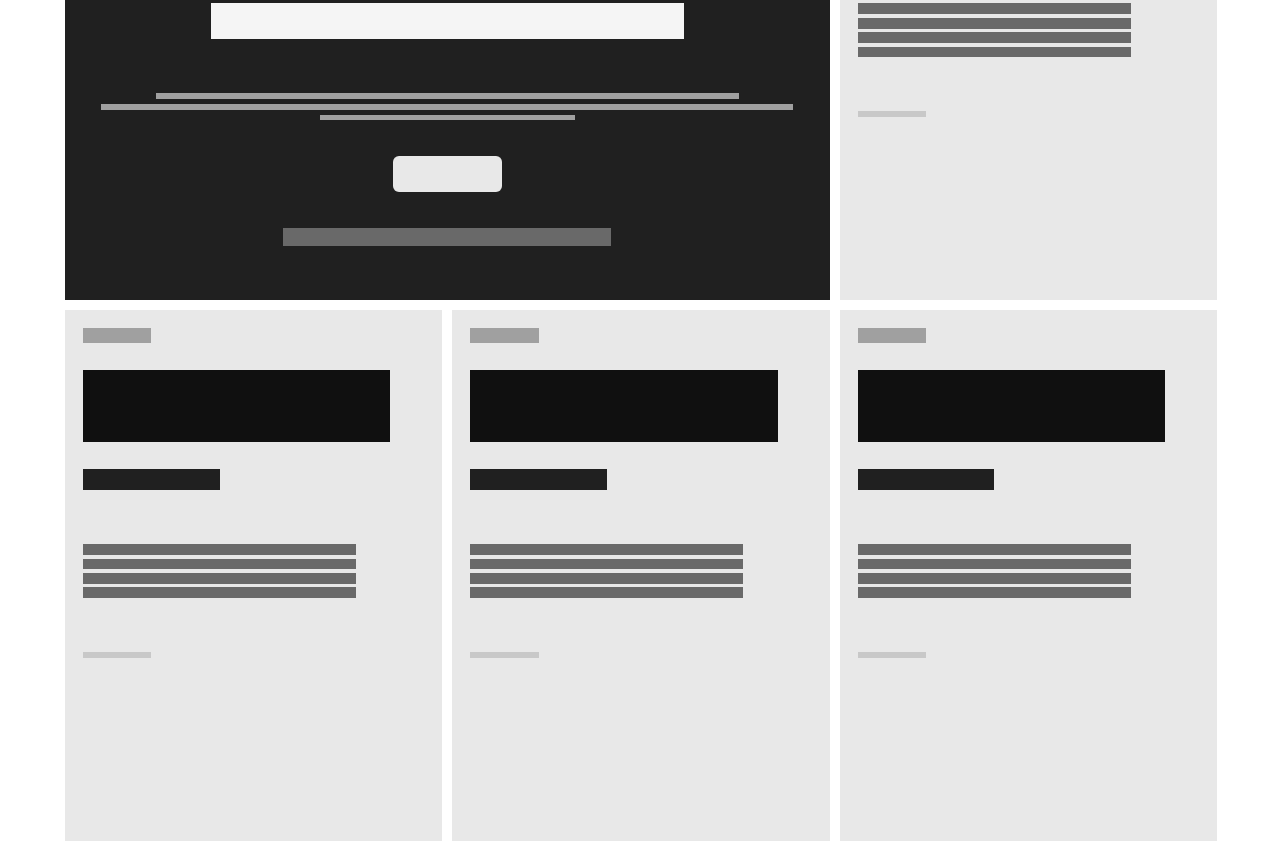
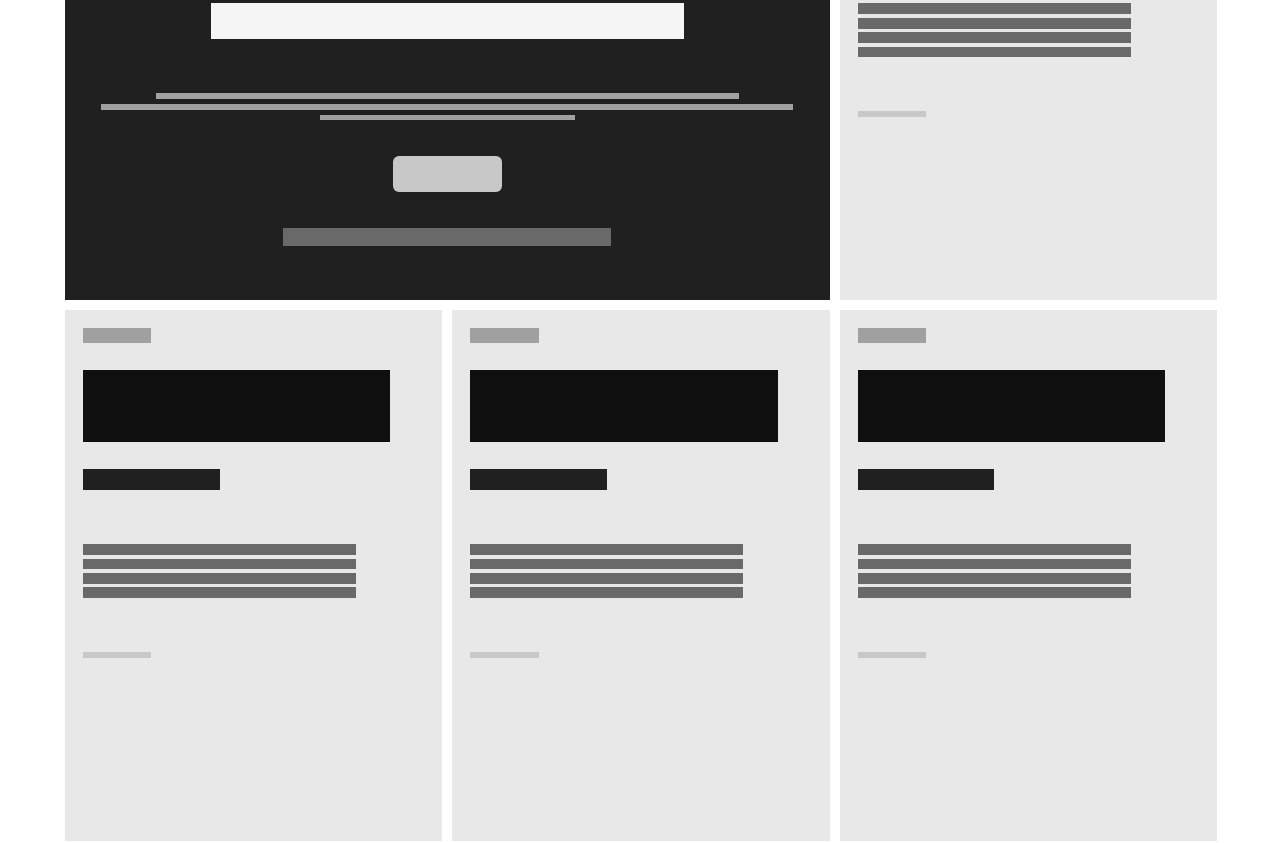
Before and after one commit to Blaise-Shyaka/smashing-magazine, a plain HTML site: page index.html in a window 1280 px wide. Shown: the part 2859-3702 px from the top of the page. Drawn offline with Linux system fonts and the light colour scheme.

Commit message:
refactor smashing-button background color

```diff
--- a/style.css
+++ b/style.css
@@ -413,7 +413,7 @@ nav {
   width: 15%;
   height: 2rem;
   margin: 2rem auto;
-  background-color: var(--two);
+  background-color: var(--five);
   border-radius: 6px;
 }
 
@@ -430,6 +430,8 @@ nav {
   margin: 1rem auto;
   border-radius: 6px;
 }
+
+/* ========= .redirection-links styles ========= */
 
 .redirection-links {
   height: 10rem;
```
